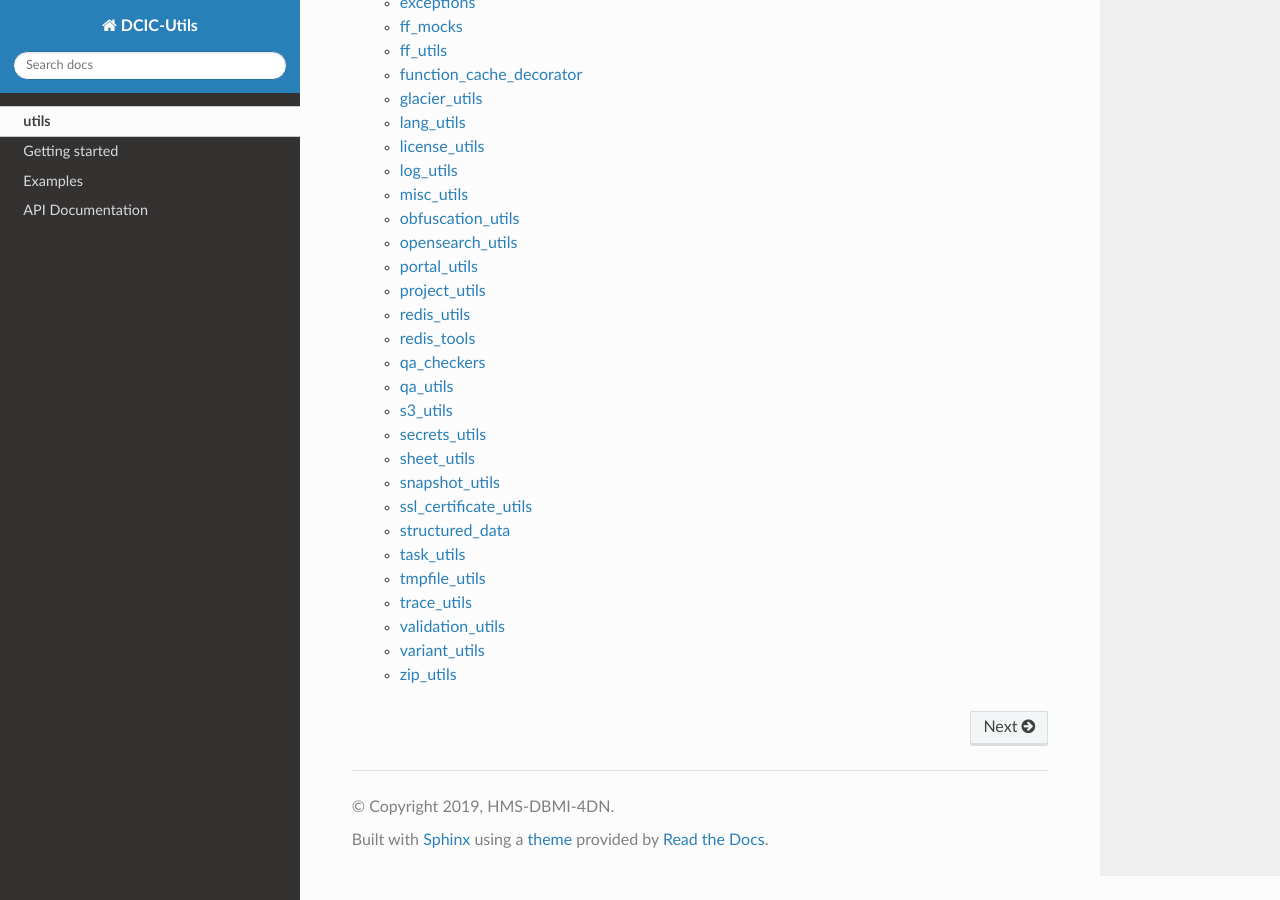
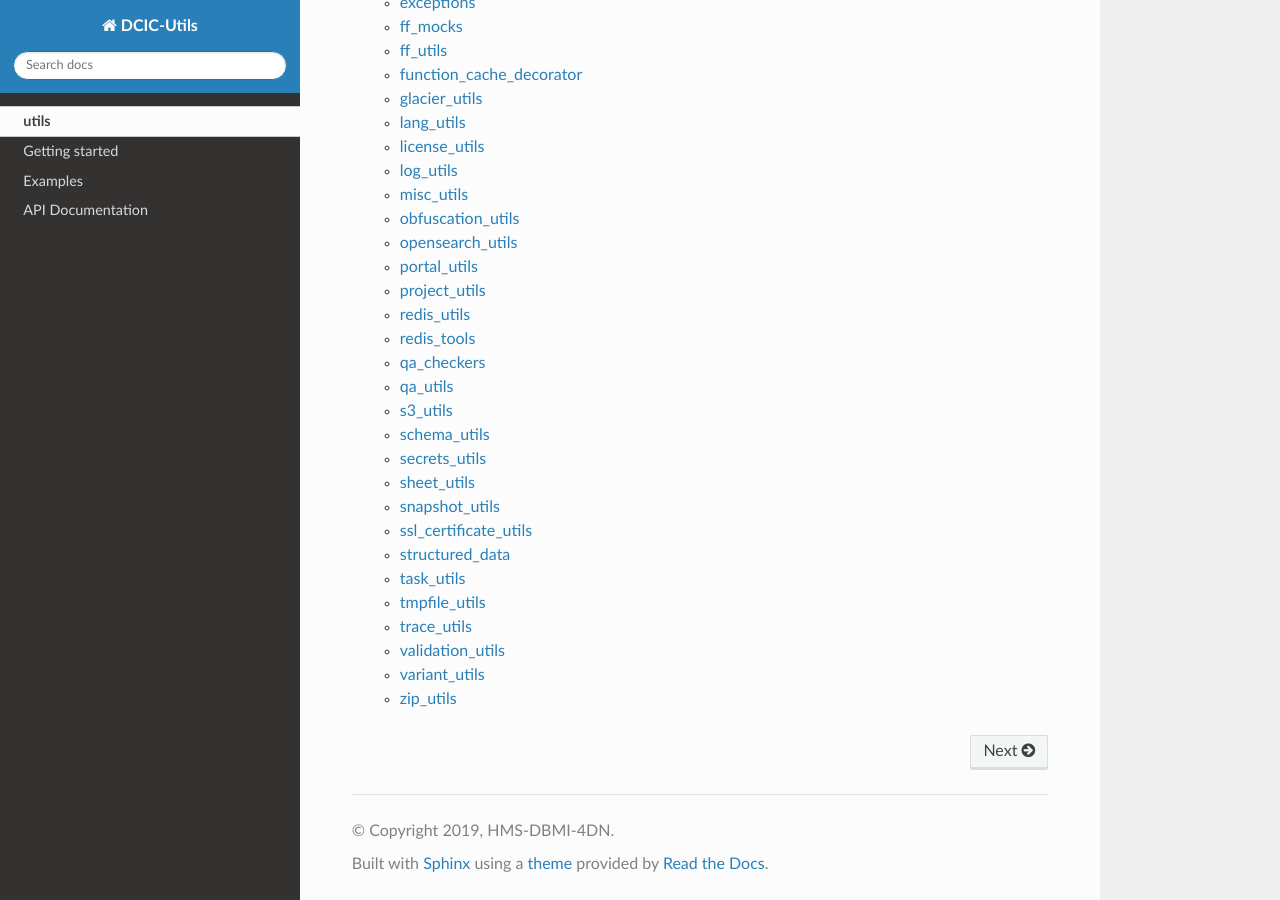
Before and after one commit to 4dn-dcic/utils, a Sphinx documentation site: the page built from docs/source/index.rst, in a window 1280 px wide and 900 px high, scrolled down 1258 px. Built offline with Sphinx 7.4.7 and the Read the Docs theme 2.0.0, drawn with Linux system fonts in a browser that asks for light colours.

Commit message:
Add schema_utils module to documentation

```diff
--- a/docs/source/dcicutils.rst
+++ b/docs/source/dcicutils.rst
@@ -295,6 +295,13 @@ s3_utils
   :members:
 
 
+schema_utils
+^^^^^^^^
+
+.. automodule:: dcicutils.schema_utils
+  :members:
+
+
 secrets_utils
 ^^^^^^^^^^^^^
 
```
